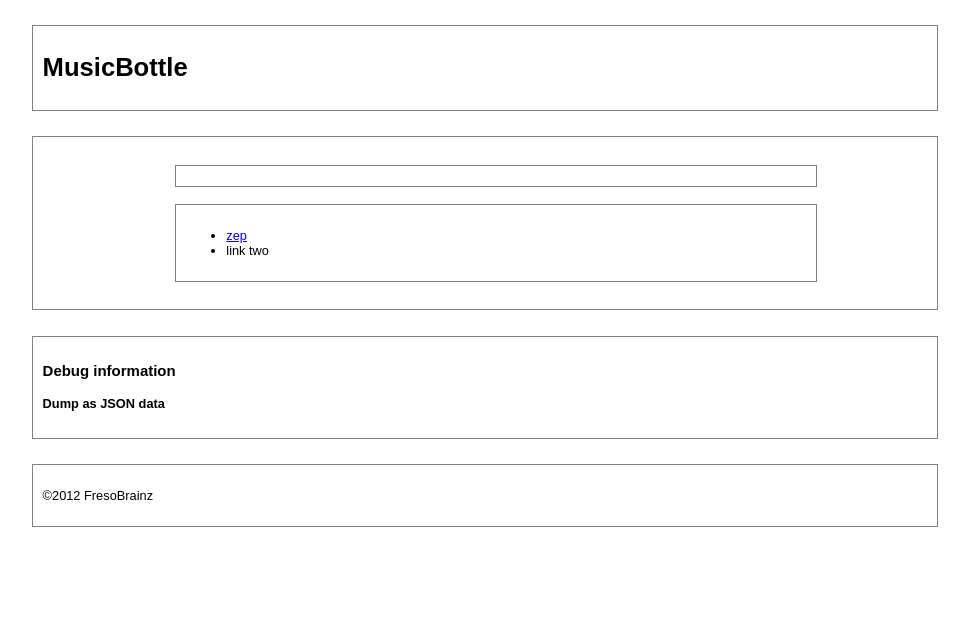
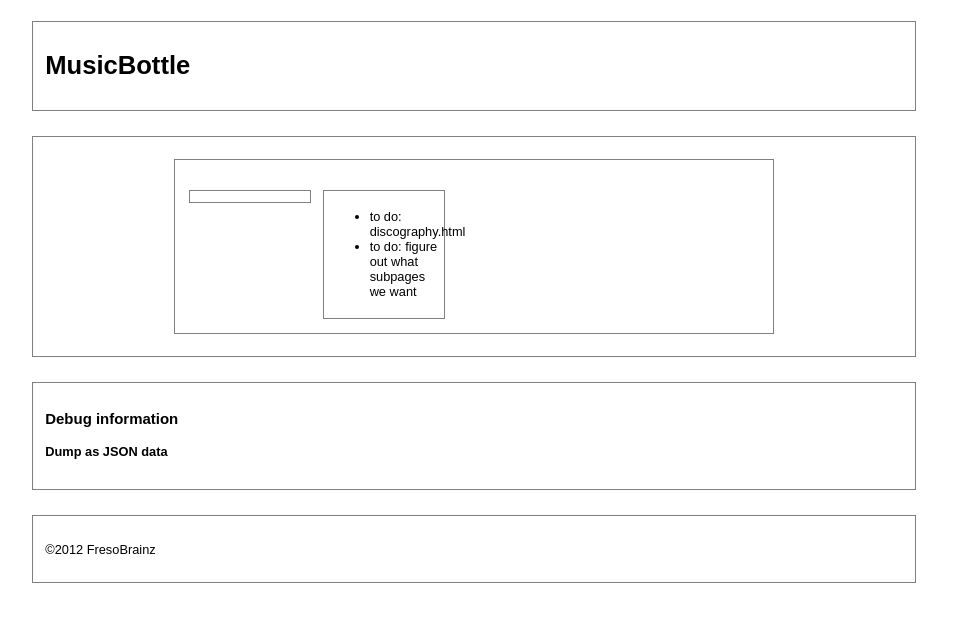
Before and after one commit to MusicBottle/MusicBottle, a Flask app: template musicbottle/templates/artist.html in a window 1280 px wide. Shown: the top 622 px of the page, without its empty margins (166-1135 px from the left). Run offline with Flask 2, Linux system fonts and the light colour scheme; the template is opened without the code that fills it, so the values that code supplies are empty.

Commit message:
rearranging templates again

```diff
--- a/musicbottle/__init__.py
+++ b/musicbottle/__init__.py
@@ -40,13 +40,19 @@ def musicbottle_welcome():
     return render_template('index.html')
 
 
-@app.route('/artist/<artist_mbid>')
+@app.route('/artist/<artist_mbid>', endpoint='artist')
 def musicbottle_artist(artist_mbid):
     artist = Artist(artist_mbid, app.config['MUSICBRAINZ_SERVER'], apikeys={
         'fanart.tv': app.config['FANART_APIKEY'],
     })
     return render_template('artist.html', artist=artist)
 
+@ app.route('/artist/<artist_mbid>/discography')
+def musicbottle_artist_discography(artist_mbid):
+    artist = Artist(artist_mbid, app.config['MUSICBRAINZ_SERVER'], apikeys={
+        'fanart.tv': app.config['FANART_APIKEY'],
+    })
+    return render_template('discography.html', artist=artist)
 
 @app.route('/release/<release_mbid>')
 def musicbottle_release(release_mbid):
--- a/musicbottle/static/bottle.css
+++ b/musicbottle/static/bottle.css
@@ -7,12 +7,29 @@ body
 
 header, footer, section
 {
+    box-sizing: border-box;
     border:1px solid grey;
     width:70%;
-    margin:2% 15% 2% 15%;
-    padding:10px;
+    margin:1% 15% 1% 15%;
+    padding:1%;
+    float:left;
 }
 
+#bio, #links
+    {
+        border:1px solid grey;
+        float: left;
+        margin: 1%;
+        width: 21%;
+        padding:1%;
+    }
+
+#wiki
+    {
+        float:right;
+        margin:1%;
+        width:40%;
+    }
 nav ul
 {
     list-style-type:none;
--- a/musicbottle/templates/artist.html
+++ b/musicbottle/templates/artist.html
@@ -1,11 +1,11 @@
-{% extends "empty_bottle.html" %}
+{% extends "layout.html" %}
 
 {# make a "name" variable #}
 {% set name=artist.data['name'] %}
 
 
 {% block title %}
-{{ _('MusicBrainz Artist: %(title)s', title=name) }}
+    {{ _('MusicBrainz Artist: %(title)s', title=name) }}
 {% endblock %}
 
 
@@ -20,16 +20,12 @@
             })
         }}</h2>
         <section id="bio">
-            {% if  artist.data['type'] == "Group" %}
-                    {% include 'group.html' %}
-            {% elif artist.data['type'] == "Person" %}
-                {% include 'person.html' %}
-            {% endif %}
+           {% include 'bio.html' %}
         </section>
         <section id="links">
             <ul>
-                    <li><a href="{{url_for('artist', artist_mbid='f86acb2e-03fa-4992-957a-6f7d0155b34e')}}">zep</a></li>
-                    <li>link two</li>
+                    <li>to do: discography.html</li>
+                    <li>to do: figure out what subpages we want</li>
             </ul>
         </section>
         <article id="wiki">
--- /dev/null
+++ b/musicbottle/templates/bio.html
@@ -0,0 +1,26 @@
+{% set  begin = artist.data['life-span']['begin'] %}
+{% set end = artist.data['life-span']['end'] %}
+{% set relations = artist.data['relations'] %}
+
+{# append method works only with "do" #}
+{% set other_names = [] %}
+{% for relation in relations %}
+    {% if relation['type'] == "is person" and relation['direction'] == "forward" %}
+        {% do other_names.append(relation) %}
+    {% endif %}
+{% endfor %}
+
+
+
+
+{# at this point, I don't really care which is the "real name" so I'm ignoring direction of AR #}
+{% if other_names %}
+    AKA:
+    <ul style="list-style-type:none; ">
+        {% for relation in relations %}
+            {% if relation['type'] == "is person" %}
+                <li><a href="{{ "http://127.0.0.1:19048/artist/"+relation['artist']['id'] }}">{{ relation['artist']['name']}}</a></li>
+            {% endif %}
+        {% endfor %}
+    </ul>
+{% endif %}
--- a/musicbottle/templates/debug.html
+++ b/musicbottle/templates/debug.html
@@ -1,5 +1,6 @@
-    <section id="debug">
+{# included in layout.html #}
+
+
         <h3>{{ _('Debug information') }}</h3>
         <h4>{{ _('Dump as JSON data') }}</h4>
         <pre>{{artist.debug_json}}</pre>
-    </section>
--- a/musicbottle/templates/footer.html
+++ b/musicbottle/templates/footer.html
@@ -1,3 +1,3 @@
-<footer>
+{# included in 'layout.html' #}
+
     <p style="clear:both;">{{ _('©2012 FresoBrainz') }}</p>
-</footer>
--- a/musicbottle/templates/header.html
+++ b/musicbottle/templates/header.html
@@ -1,3 +1,3 @@
-<header>
+{# included in 'layout.html' #}
+
     <h1>{{ _('MusicBottle') }}</h1>
-</header>
--- a/musicbottle/templates/layout.html
+++ b/musicbottle/templates/layout.html
@@ -12,16 +12,19 @@
 </head>
 
 <body>
-    {% include  'header.html' %}
-    {% block body %}
-    {% endblock %}
-    <!-- full json dump for debugging, to be removed -->
+    <header>
+        {% include  'header.html' %}
+    </header>
+    <section id="content">
+        {% block content %} {% endblock %}
+    </section>
     <section id="debug">
-        <h3>{{ _('Debug information') }}</h3>
-        <h4>{{ _('Dump as JSON data') }}</h4>
-        <pre>{{artist.debug_json}}</pre>
+        <!-- full json dump for debugging, to be removed -->
+        {% include 'debug.html' %}
     </section>
-    {% include  'footer.html' %}
+    <footer>
+        {% include  'footer.html' %}
+    </footer>
 </body>
 
 </html>
```
